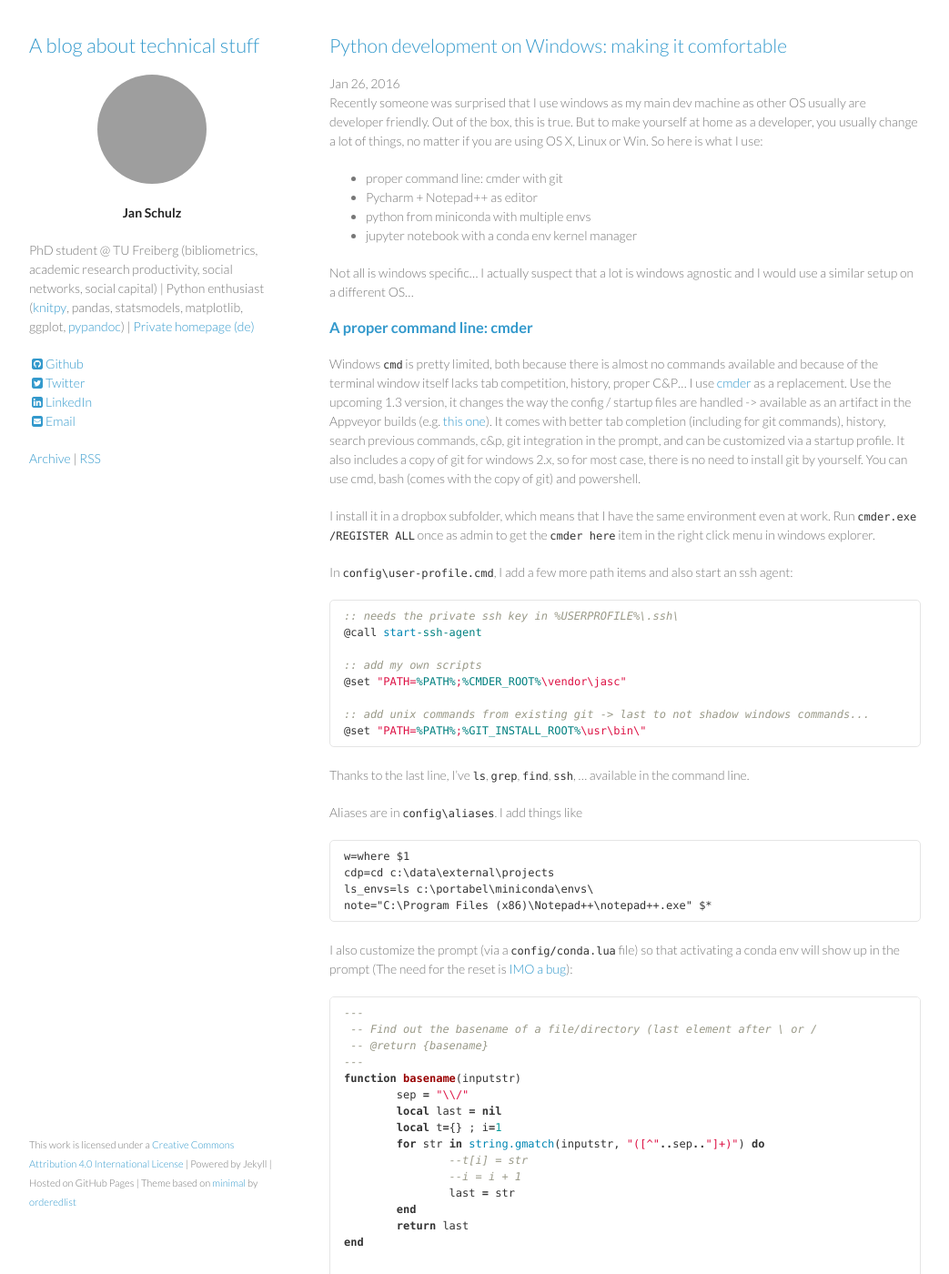
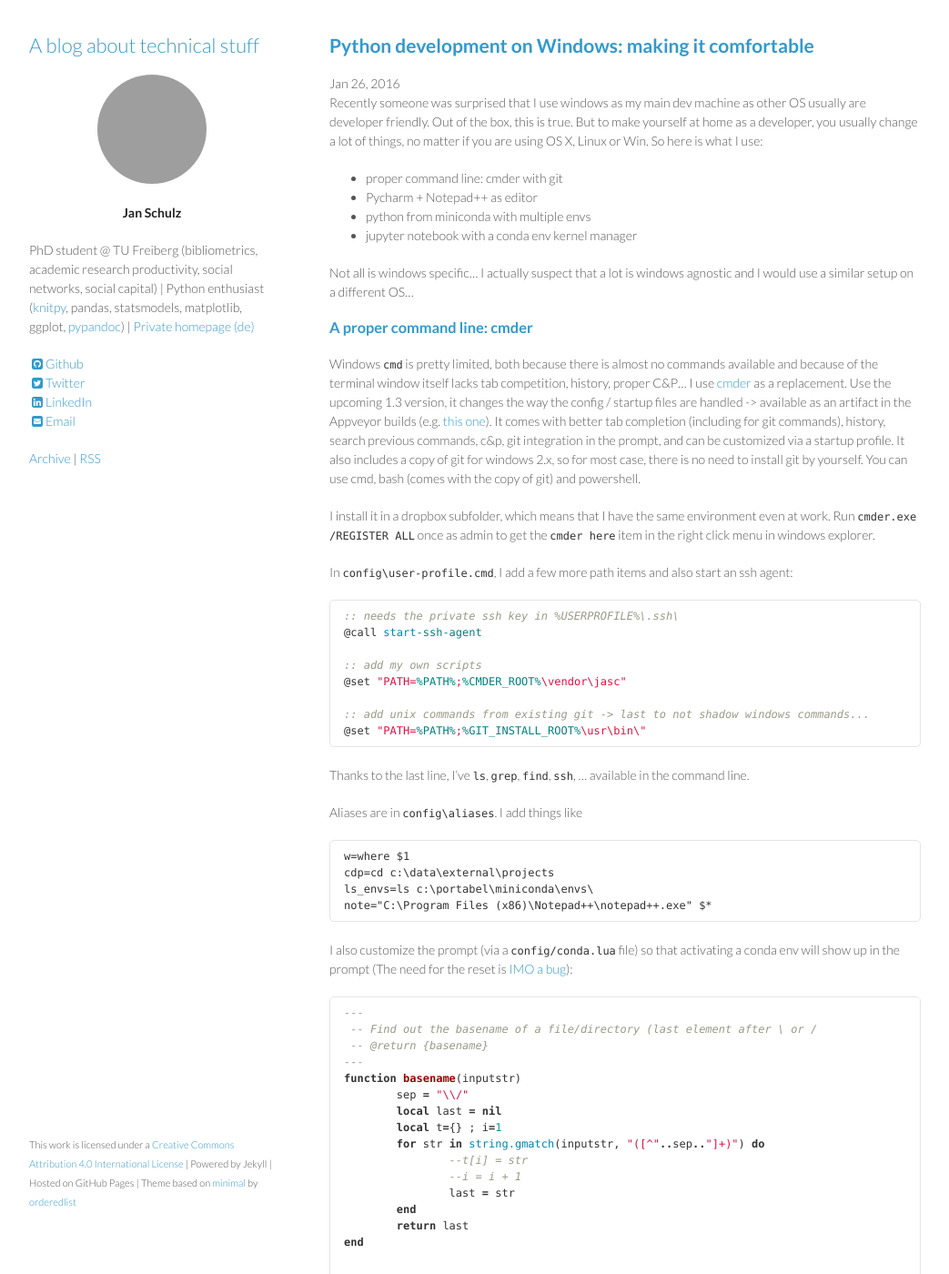
Before and after one commit to JanSchulz/JanSchulz.github.io, a Jekyll site: the page built from index.html, in a window 1280 px wide and 1400 px high. Shown: the whole window at 91% size, without its empty margins (118-1161 px from the left). Built offline with Jekyll 4.4.1, drawn with Linux system fonts in a browser that asks for light colours; nearby versions of some CDN libraries; Markdown is read by kramdown in place of the engine named in the settings; grey boxes are pictures that could not be loaded.

Commit message:
Slightly darker main text

```diff
--- a/css/styles.css
+++ b/css/styles.css
@@ -3,8 +3,8 @@
 body {
   padding:30px;
   font:14px/1.5 Lato, "Helvetica Neue", Helvetica, Arial, sans-serif;
-  color:#777;
-  font-weight:300;
+  color:#555;
+  font-weight:400;
 }
 
 h1, h2, h3, h4, h5, h6 {
@@ -30,19 +30,24 @@
   text-decoration:none;
 }
 
+h2 a {
+  /* The link in the headline of the start page... */
+  font-weight: bold;
+}
+
 a:hover {
   color:#069;
 }
 
 a small {
   font-size:11px;
-  color:#777;
+  color:#555;
   margin-top:-0.6em;
   display:block;
 }
 
 a:hover small {
-  color:#777;
+  color:#555;
 }
 
 .wrapper {
```
